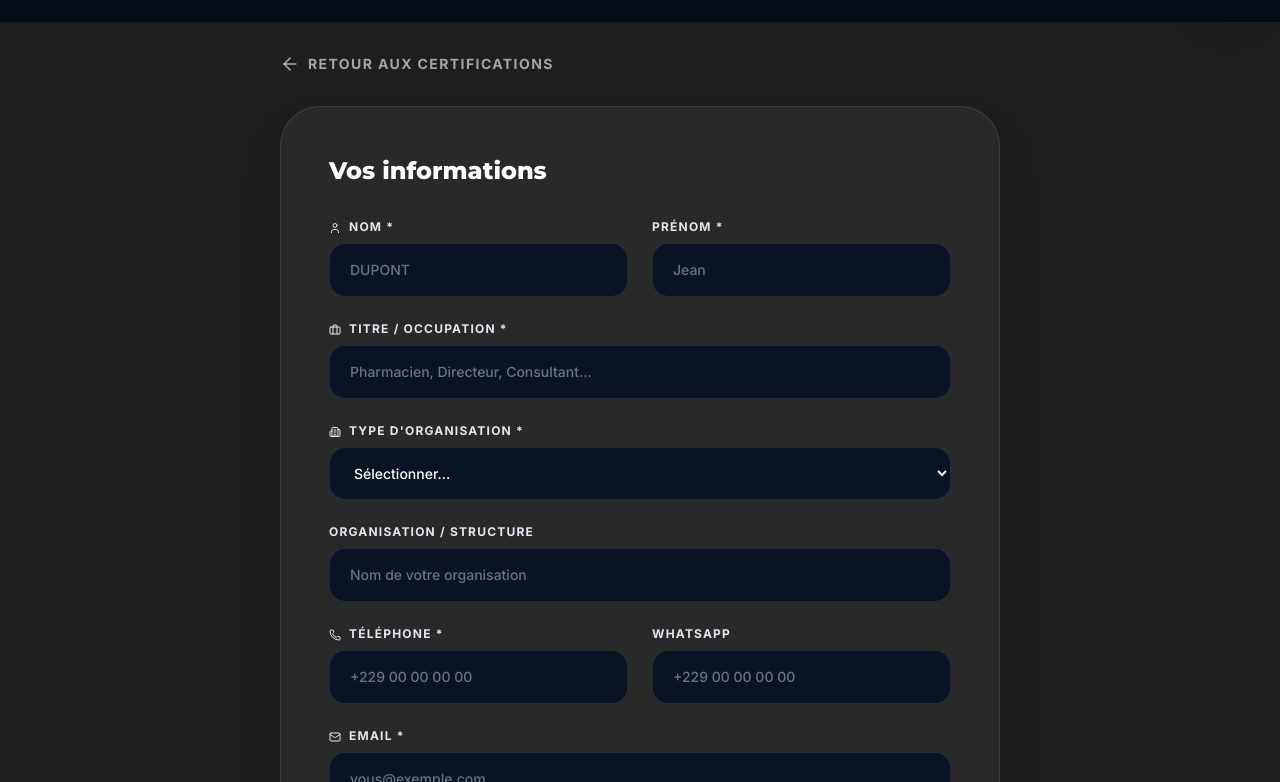
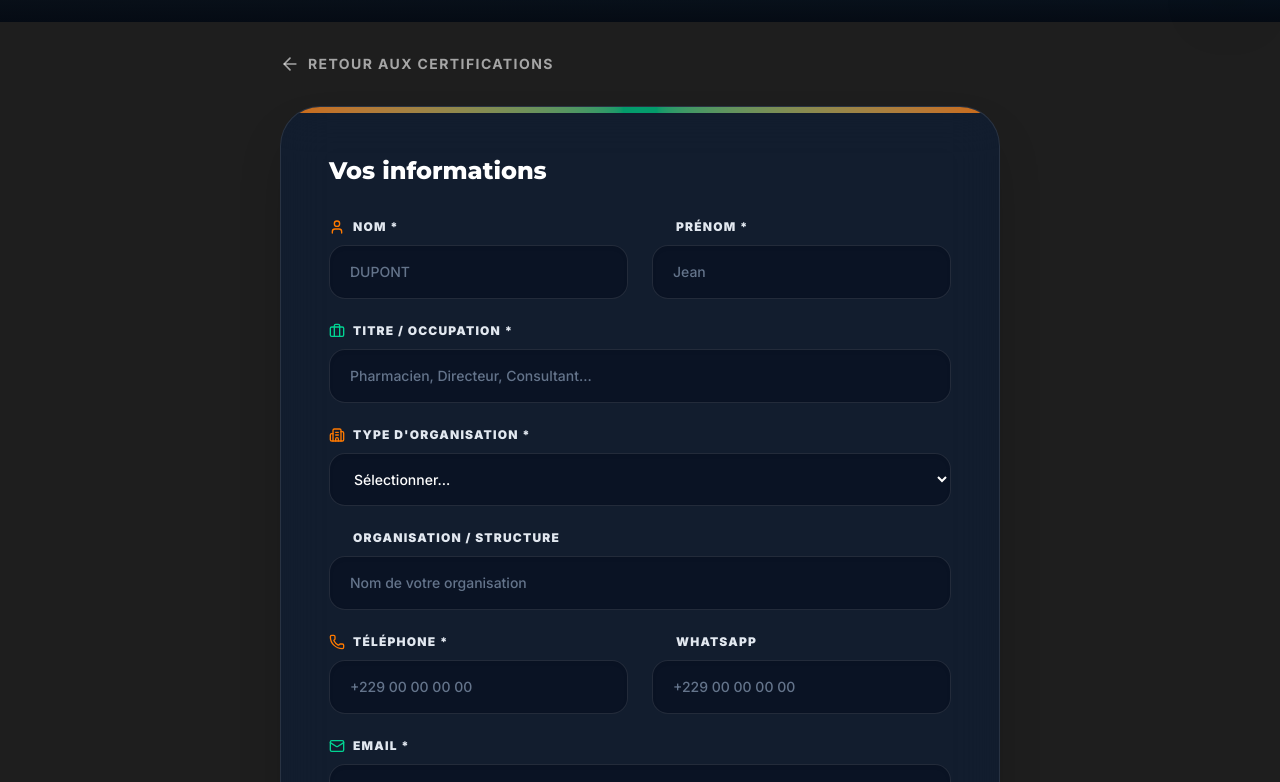
Before and after one commit to ITAINNOVATE/Saninova, a Next.js app: page /academy/certif-register in a window 1280 px wide. Shown: the part 778-1560 px from the top of the page. Built offline with nearby package versions, Linux system fonts and the light colour scheme; no server answers; the database is empty; grey boxes are pictures that could not be loaded.

Commit message:
style: enhance registration form ui design

```diff
--- a/src/app/academy/certif-register/page.tsx
+++ b/src/app/academy/certif-register/page.tsx
@@ -52,9 +52,9 @@ function CertifRegisterContent() {
     router.push(paymentUrl);
   };
 
-  const inputClass = "w-full bg-white/5 border border-white/10 rounded-2xl px-5 py-4 text-white placeholder-white/30 text-sm font-medium focus:outline-none focus:border-orange/60 focus:bg-white/8 transition-all";
-  const labelClass = "block text-white/60 text-xs font-bold uppercase tracking-widest mb-2";
-  const errorClass = "text-red-400 text-xs mt-1.5 font-medium";
+  const inputClass = "w-full bg-[#1A2639]/50 hover:bg-[#1A2639]/80 border border-white/10 rounded-2xl px-5 py-4 text-white placeholder-white/40 text-sm font-medium focus:outline-none focus:border-orange/80 focus:bg-[#1A2639] focus:ring-4 focus:ring-orange/10 transition-all shadow-inner";
+  const labelClass = "flex items-center gap-2 text-white/80 text-xs font-black uppercase tracking-widest mb-2.5";
+  const errorClass = "text-red-400 text-xs mt-2 font-medium";
 
   if (isSuccess) {
     return (
@@ -124,8 +124,11 @@ function CertifRegisterContent() {
           <motion.div
             initial={{ opacity: 0, y: 20 }}
             animate={{ opacity: 1, y: 0 }}
-            className="bg-white/5 border border-white/10 rounded-[40px] p-8 md:p-12 shadow-2xl"
+            className="bg-[#0F1D33]/80 backdrop-blur-xl border border-white/10 rounded-[40px] p-8 md:p-12 shadow-2xl relative overflow-hidden"
           >
+            {/* Design Accent Top */}
+            <div className="absolute top-0 left-0 w-full h-1.5 bg-gradient-to-r from-orange via-emerald-500 to-orange opacity-80" />
+
             <h2 className="text-2xl font-montserrat font-black text-white mb-8">
               Vos informations
             </h2>
@@ -135,13 +138,15 @@ function CertifRegisterContent() {
               <div className="grid grid-cols-1 sm:grid-cols-2 gap-6">
                 <div>
                   <label className={labelClass}>
-                    <User className="inline w-3 h-3 mr-1" /> Nom *
+                    <User className="w-4 h-4 text-orange" /> Nom *
                   </label>
                   <input {...register("lastname")} placeholder="DUPONT" className={inputClass} />
                   {errors.lastname && <p className={errorClass}>{errors.lastname.message}</p>}
                 </div>
                 <div>
-                  <label className={labelClass}>Prénom *</label>
+                  <label className={labelClass}>
+                    <User className="w-4 h-4 text-orange opacity-0" /> Prénom *
+                  </label>
                   <input {...register("firstname")} placeholder="Jean" className={inputClass} />
                   {errors.firstname && <p className={errorClass}>{errors.firstname.message}</p>}
                 </div>
@@ -150,7 +155,7 @@ function CertifRegisterContent() {
               {/* Titre / Occupation */}
               <div>
                 <label className={labelClass}>
-                  <Briefcase className="inline w-3 h-3 mr-1" /> Titre / Occupation *
+                  <Briefcase className="w-4 h-4 text-emerald-400" /> Titre / Occupation *
                 </label>
                 <input {...register("role")} placeholder="Pharmacien, Directeur, Consultant..." className={inputClass} />
                 {errors.role && <p className={errorClass}>{errors.role.message}</p>}
@@ -159,7 +164,7 @@ function CertifRegisterContent() {
               {/* Type d'organisation */}
               <div>
                 <label className={labelClass}>
-                  <Building2 className="inline w-3 h-3 mr-1" /> Type d'organisation *
+                  <Building2 className="w-4 h-4 text-orange" /> Type d'organisation *
                 </label>
                 <select {...register("org_type")} className={inputClass + " cursor-pointer"}>
                   <option value="" className="bg-dark">Sélectionner...</option>
@@ -176,7 +181,9 @@ function CertifRegisterContent() {
 
               {/* Organisation */}
               <div>
-                <label className={labelClass}>Organisation / Structure</label>
+                <label className={labelClass}>
+                  <Building2 className="w-4 h-4 text-emerald-400 opacity-0" /> Organisation / Structure
+                </label>
                 <input {...register("organization")} placeholder="Nom de votre organisation" className={inputClass} />
               </div>
 
@@ -184,13 +191,15 @@ function CertifRegisterContent() {
               <div className="grid grid-cols-1 sm:grid-cols-2 gap-6">
                 <div>
                   <label className={labelClass}>
-                    <Phone className="inline w-3 h-3 mr-1" /> Téléphone *
+                    <Phone className="w-4 h-4 text-orange" /> Téléphone *
                   </label>
                   <input {...register("phone")} placeholder="+229 00 00 00 00" className={inputClass} />
                   {errors.phone && <p className={errorClass}>{errors.phone.message}</p>}
                 </div>
                 <div>
-                  <label className={labelClass}>WhatsApp</label>
+                  <label className={labelClass}>
+                    <Phone className="w-4 h-4 text-emerald-400 opacity-0" /> WhatsApp
+                  </label>
                   <input {...register("whatsapp")} placeholder="+229 00 00 00 00" className={inputClass} />
                 </div>
               </div>
@@ -198,7 +207,7 @@ function CertifRegisterContent() {
               {/* Email */}
               <div>
                 <label className={labelClass}>
-                  <Mail className="inline w-3 h-3 mr-1" /> Email *
+                  <Mail className="w-4 h-4 text-emerald-400" /> Email *
                 </label>
                 <input {...register("email")} type="email" placeholder="vous@exemple.com" className={inputClass} />
                 {errors.email && <p className={errorClass}>{errors.email.message}</p>}
```
